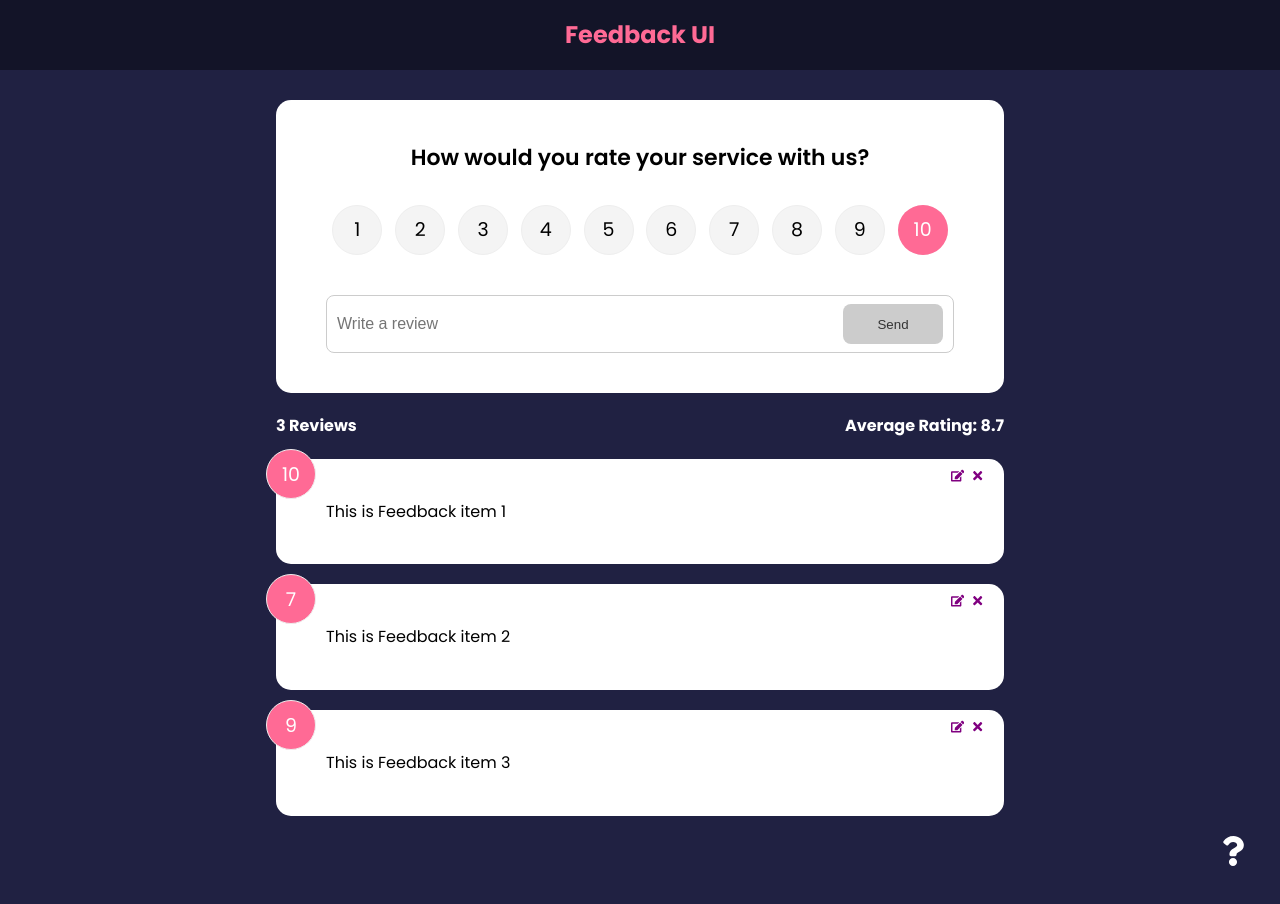
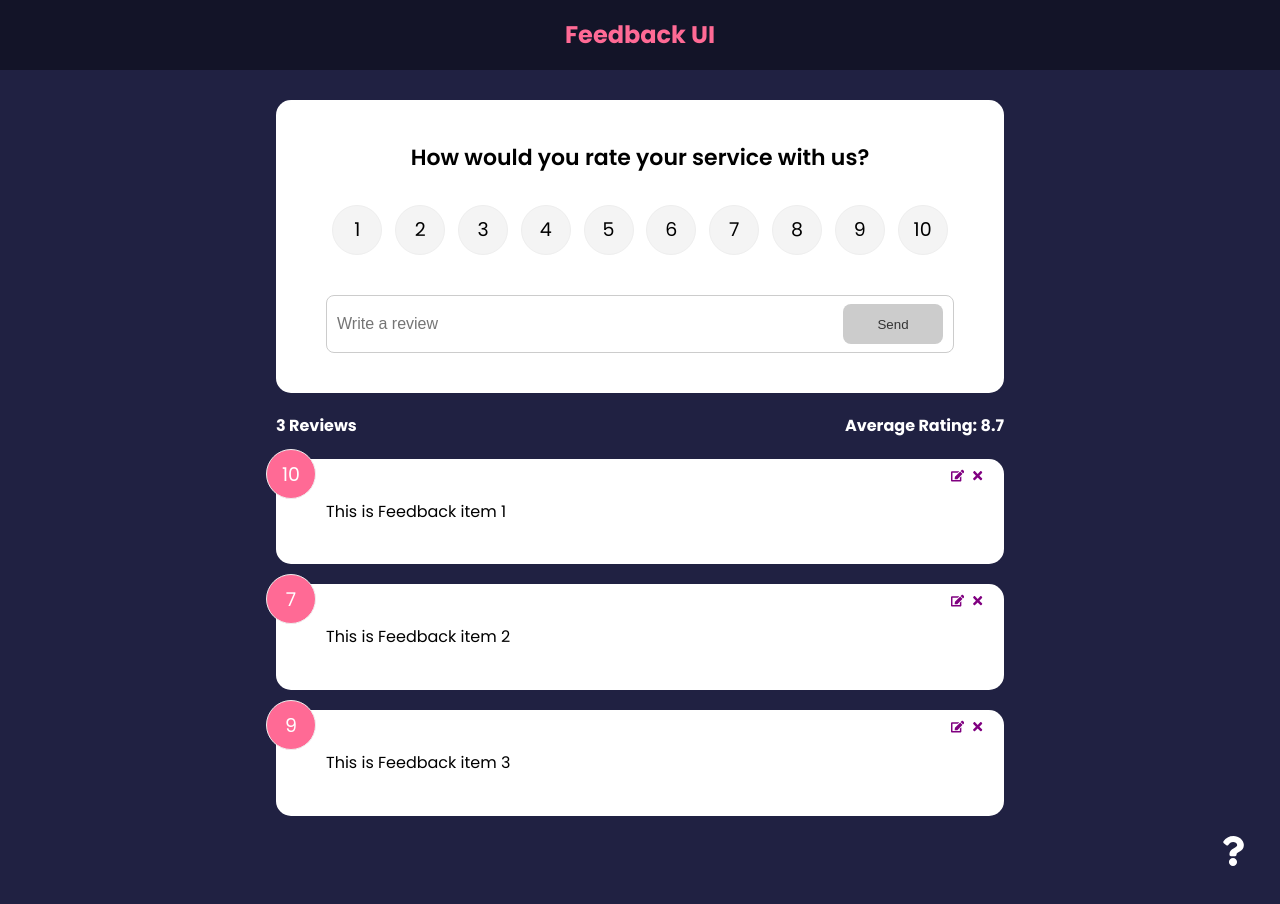
Before and after one commit to yashv521/React-Learnings, a React (Create React App) app: page / in a window 1280 px wide. Built offline with nearby package versions, Linux system fonts and the light colour scheme.

Commit message:
sideeffects with useEffects

```diff
--- a/src/components/FeedbackForm.jsx
+++ b/src/components/FeedbackForm.jsx
@@ -1,4 +1,4 @@
-import { useState, useContext } from "react";
+import { useState, useContext, useEffect } from "react";
 import RatingSelect from "./RatingSelect";
 import Card from "./shared/Card";
 import Button from "./shared/Button";
@@ -10,7 +10,15 @@
   const [btnDisabled, setBtnDisabled] = useState(true);
   const [message, setMessage] = useState("");
 
-  const { addFeedback } = useContext(FeedbackContext);
+  const { addFeedback, feedbackEdit } = useContext(FeedbackContext);
+
+  useEffect(() => {
+    if (feedbackEdit.edit === true) {
+      setBtnDisabled(false);
+      setText(feedbackEdit.item.text);
+      setRating(feedbackEdit.item.rating);
+    }
+  }, [feedbackEdit]);
 
   const handleTextChange = (e) => {
     if (text === "") {
--- a/src/components/RatingSelect.jsx
+++ b/src/components/RatingSelect.jsx
@@ -1,16 +1,26 @@
-import { useState } from "react"
+import { useState, useContext, useEffect } from "react";
+import FeedbackContext from "../context/FeedbackContext";
 
 function RatingSelect({ select }) {
-    const [selected, setSelected] = useState(10)
+  const [selected, setSelected] = useState(10);
+
+  const { feedbackEdit } = useContext(FeedbackContext);
+
+  useEffect(() => {
+    setSelected(feedbackEdit.item.rating);
+  }, [feedbackEdit]);
 
   const handleChange = (e) => {
-        setSelected(+e.currentTarget.value)
-        select(+e.currentTarget.value)
-    }
+    setSelected(+e.currentTarget.value);
+    select(+e.currentTarget.value);
+  };
 
   return (
     <ul className="rating">
-            {Array.from({ length: 10 }, (_, i) => i + 1).map((num) => (                //creates an array with values 1 to 10
+      {Array.from({ length: 10 }, (_, i) => i + 1).map(
+        (
+          num //creates an array with values 1 to 10
+        ) => (
           <li key={num}>
             <input
               type="radio"
@@ -22,9 +32,10 @@
             />
             <label htmlFor={`num${num}`}> {`${num}`} </label>
           </li>
-            ))}
+        )
+      )}
     </ul>
-    )
+  );
 }
 
-export default RatingSelect
+export default RatingSelect;
--- a/src/context/FeedbackContext.js
+++ b/src/context/FeedbackContext.js
@@ -54,6 +54,7 @@
         deleteFeedback,
         addFeedback,
         editFeedback,
+        feedbackEdit,
       }}
     >
       {children}
```
Lines whose indentation alone changed are shown as unchanged.
